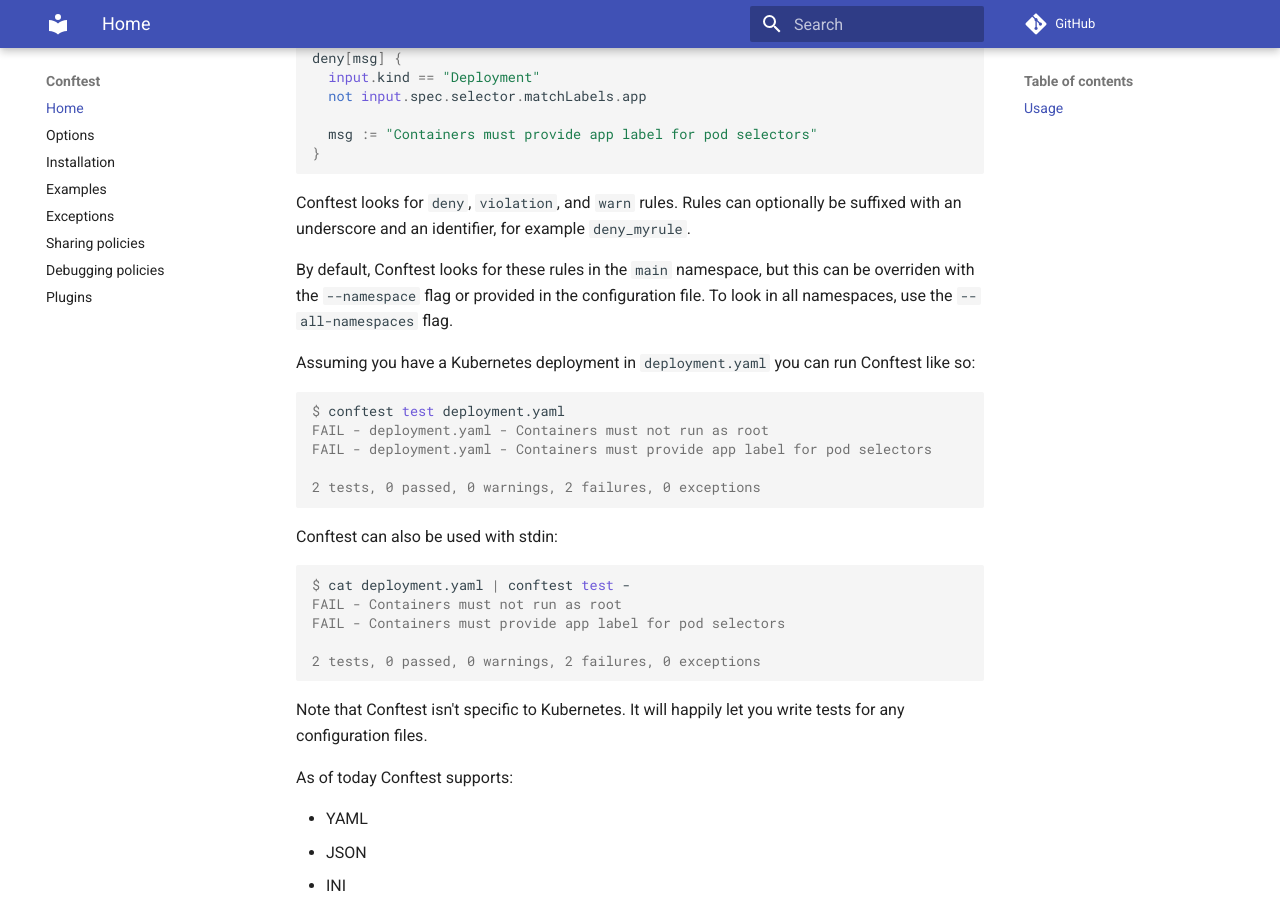
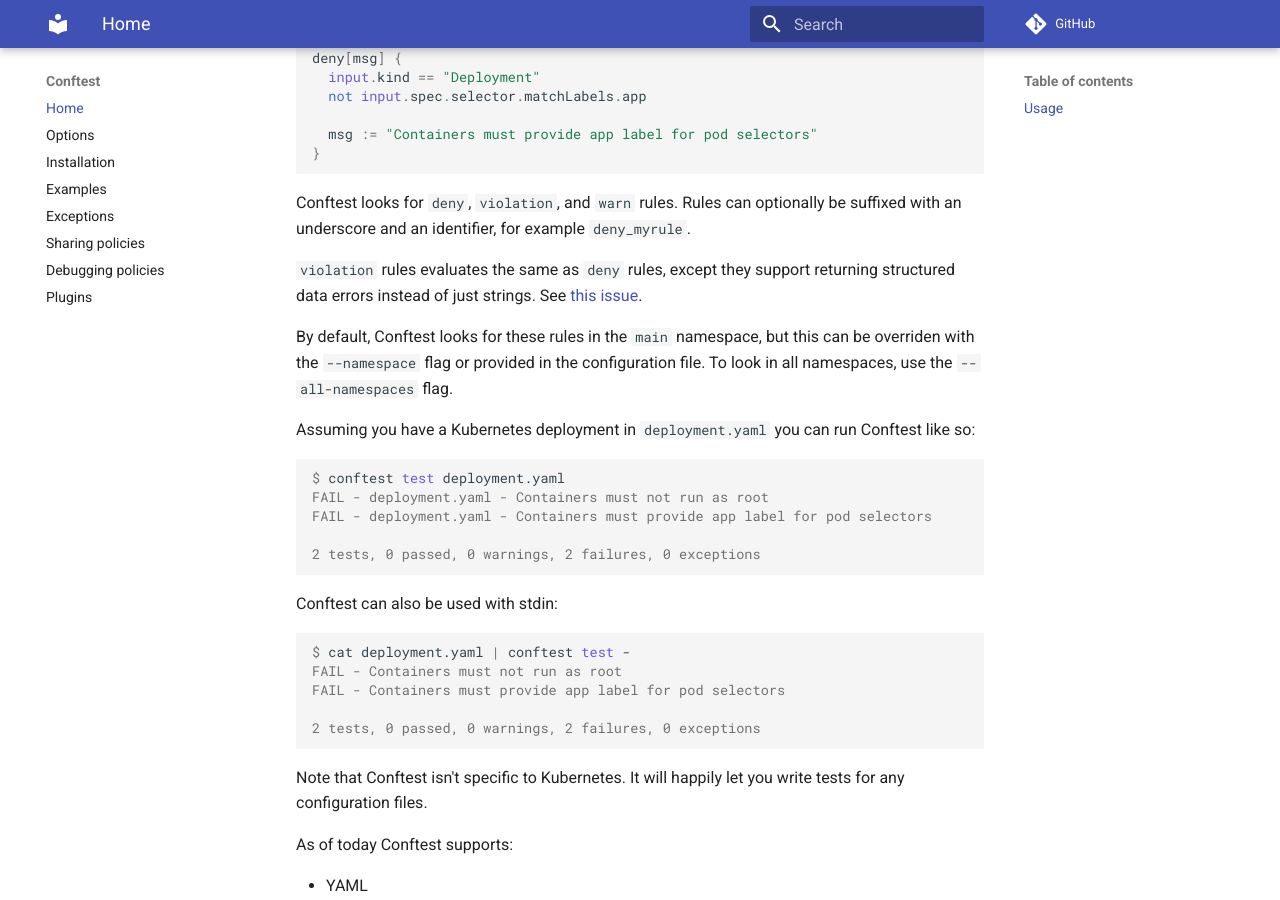
Before and after one commit to open-policy-agent/conftest, an MkDocs documentation site: the page built from docs/index.md, in a window 1280 px wide and 900 px high, scrolled down 707 px. Built offline with MkDocs 1.6.1 and Material for MkDocs 9.7.7, drawn with Linux system fonts in a browser that asks for light colours; comment, search, counter and statistics services are not loaded.

Commit message:
Improve violations documentation (#437)
Signed-off-by: Jonas DOREL <jonas@dorel.me>

````diff
--- a/docs/index.md
+++ b/docs/index.md
@@ -29,6 +29,8 @@ deny[msg] {
 ```
 
 Conftest looks for `deny`, `violation`, and `warn` rules. Rules can optionally be suffixed with an underscore and an identifier, for example `deny_myrule`.
+
+`violation` rules evaluates the same as `deny` rules, except they support returning structured data errors instead of just strings. See [this issue](https://github.com/open-policy-agent/conftest/pull/243).
 
 By default, Conftest looks for these rules in the `main` namespace, but this can be overriden with the `--namespace` flag or provided in the configuration file. To look in all namespaces, use the `--all-namespaces` flag.
 
````
